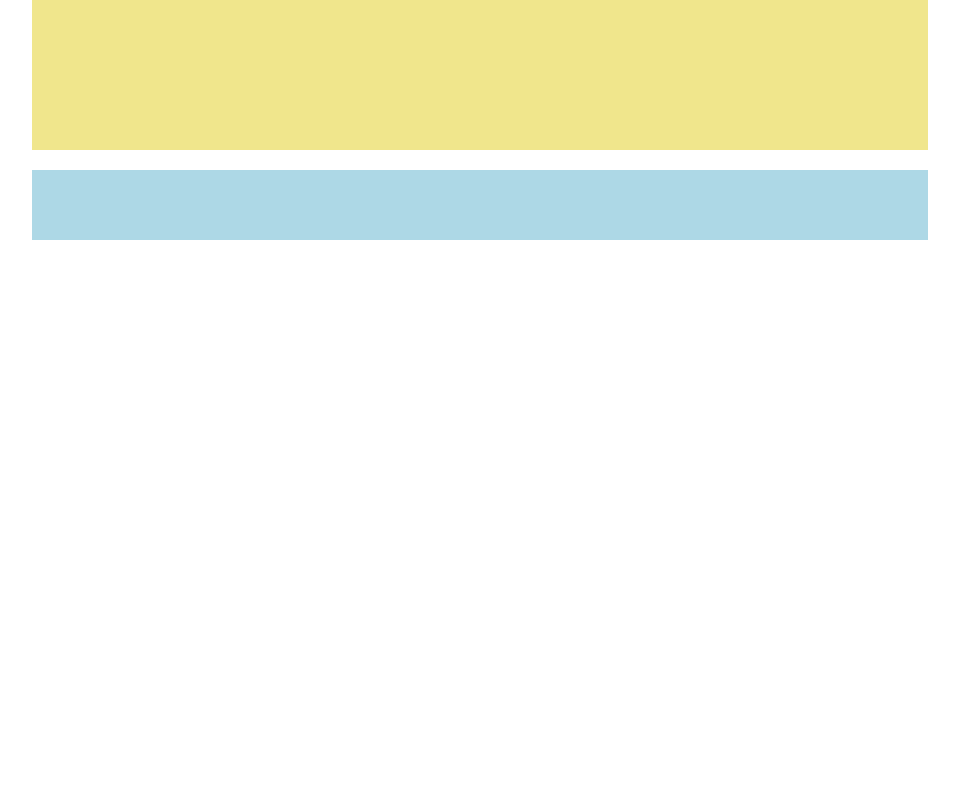
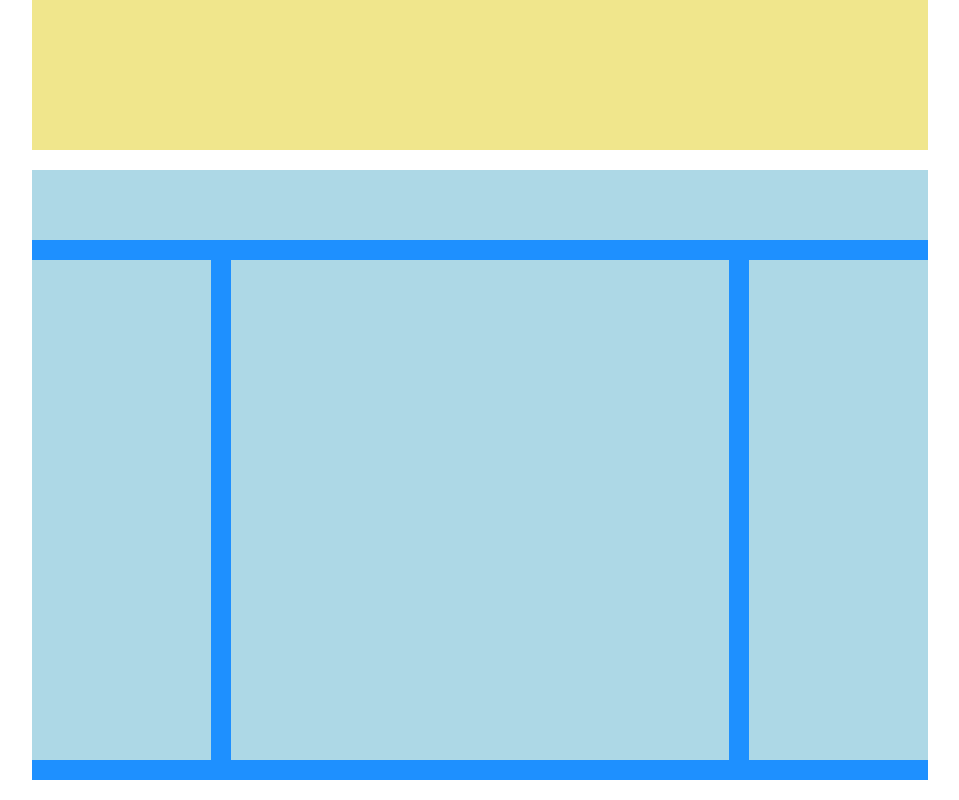
Before and after one commit to chazn3x/htmlcss-struttura-wp, a plain HTML site: page index.html in a window 1280 px wide. Shown: the part 490-1290 px from the top of the page, without its empty margins (160-1119 px from the left). Before the commit the page ends 800 px from the top, so only its background shows below. Drawn offline with Linux system fonts and the light colour scheme.

Commit message:
fine main

```diff
--- a/css/style.css
+++ b/css/style.css
@@ -32,7 +32,14 @@ main .main-header {
     height: 70px;
 }
 main .main-body {
-    margin: 20px 0;
+    padding: 20px 0;
+}
+main .main-body .sidebar {
+    width: 20%;
+}
+main .main-body .content {
+    width: calc(60% - 40px);
+    margin: 0 20px;
 }
 
 /* ++++++ debug ++++++ */
@@ -46,7 +53,11 @@ main .main-body {
 .debug main {
     background-color: dodgerblue;
 }
-.debug main div {
+.debug main .main-header,
+.debug main .main-body div {
     background-color:lightblue;
 }
-.debug main
+.debug main .main-body .sidebar,
+.debug main .main-body .content {
+    height: 500px;
+}
--- a/index.html
+++ b/index.html
@@ -40,7 +40,25 @@
             <!-- /main header -->
 
             <!-- main body -->
-            <div class="main-body">
+            <div class="main-body clearfix">
+
+                <!-- left sidebar -->
+                <div class="sidebar left">
+
+                </div>
+                <!-- /left sidebar -->
+
+                <!-- content -->
+                <div class="content left">
+
+                </div>
+                <!-- /content -->
+
+                <!-- right sidebar -->
+                <div class="sidebar left">
+
+                </div>
+                <!-- /right sidebar -->
 
             </div>
             <!-- /main body -->
```
